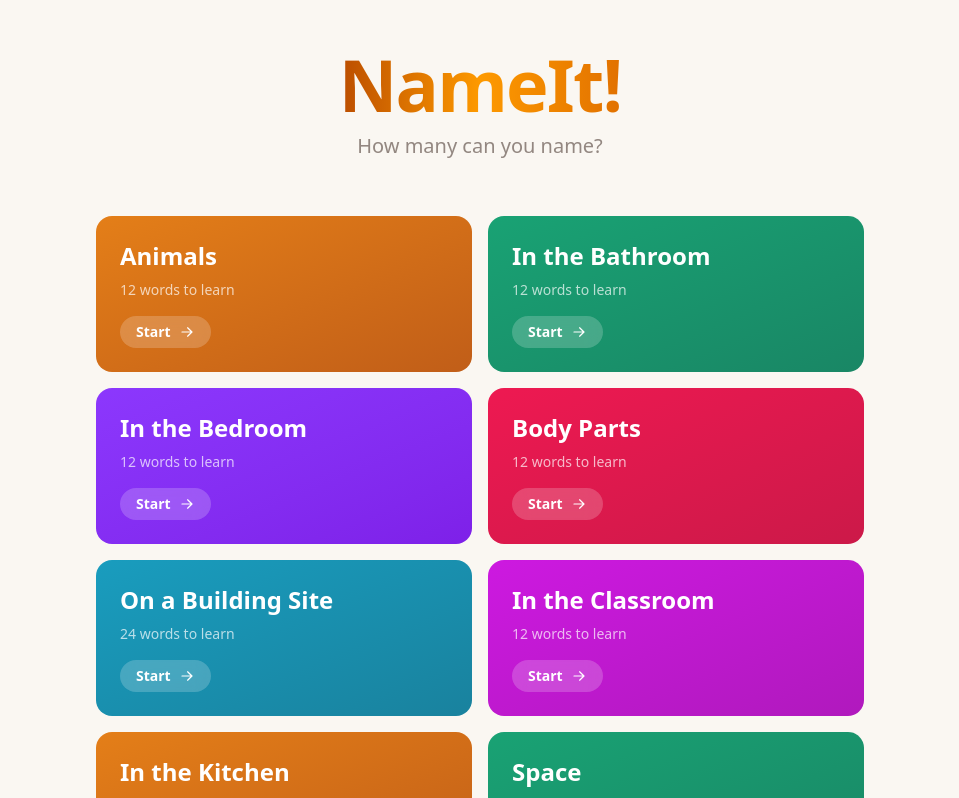
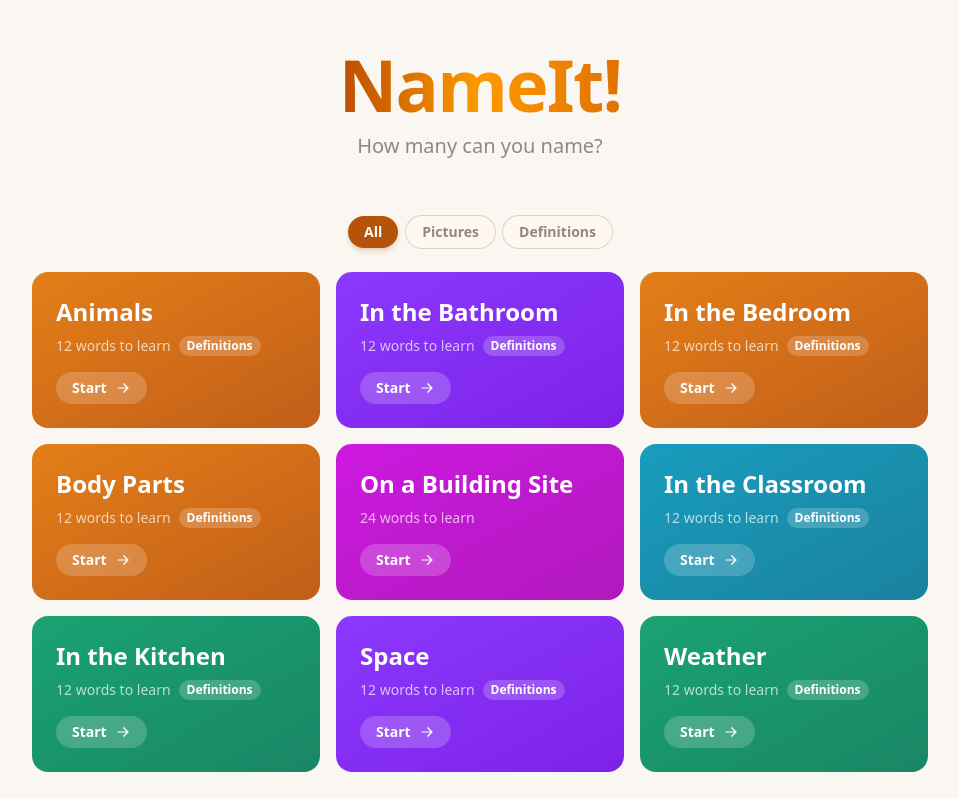
Before and after one commit to edriso/name-it, a React (Vite) app: page / in a window 1280 px wide. Shown: the top 798 px of the page, without its empty margins (160-1119 px from the left). Built offline with nearby package versions, Linux system fonts and the light colour scheme.

Commit message:
feat: add topic filter and stable colors on Home page
Add All/Pictures/Definitions filter tabs with animated transitions.
Assign stable colors per topic using slug hash so colors don't shift
when filtering. Expand grid to 3 columns on larger screens for better
use of space with 9 topics.

```diff
--- a/src/pages/Home.jsx
+++ b/src/pages/Home.jsx
@@ -1,7 +1,9 @@
+import { useState, useMemo } from 'react'
 import { Link } from 'react-router-dom'
-import { motion } from 'framer-motion'
+import { motion, AnimatePresence } from 'framer-motion'
 import { getTopics } from '../topics'
 
+// Stable color per topic — hash slug to pick a color that never changes with filtering
 const CARD_COLORS = [
   'from-amber-600 to-amber-700',
   'from-emerald-600 to-emerald-700',
@@ -9,19 +11,47 @@ const CARD_COLORS = [
   'from-rose-600 to-rose-700',
   'from-cyan-600 to-cyan-700',
   'from-fuchsia-600 to-fuchsia-700',
+  'from-sky-600 to-sky-700',
+  'from-lime-600 to-lime-700',
+  'from-indigo-600 to-indigo-700',
+]
+
+function hashSlug(slug) {
+  let h = 0
+  for (let i = 0; i < slug.length; i++) {
+    h = ((h << 5) - h + slug.charCodeAt(i)) | 0
+  }
+  return Math.abs(h)
+}
+
+// Pre-compute stable color map for all topics
+const allTopics = getTopics()
+const topicColorMap = Object.fromEntries(
+  allTopics.map((t) => [t.slug, CARD_COLORS[hashSlug(t.slug) % CARD_COLORS.length]]),
+)
+
+const FILTERS = [
+  { key: 'all', label: 'All' },
+  { key: 'image', label: 'Pictures' },
+  { key: 'definition', label: 'Definitions' },
 ]
 
 export default function Home() {
-  const topics = getTopics()
+  const [filter, setFilter] = useState('all')
+
+  const topics = useMemo(() => {
+    if (filter === 'all') return allTopics
+    return allTopics.filter((t) => t.type === filter)
+  }, [filter])
 
   return (
     <motion.div
       initial={{ opacity: 0 }}
       animate={{ opacity: 1 }}
       exit={{ opacity: 0 }}
-      className="flex min-h-screen flex-col items-center justify-center px-4 py-8 sm:py-12"
+      className="min-h-screen px-4 py-8 sm:py-12"
     >
-      <div className="mx-auto w-full max-w-3xl">
+      <div className="mx-auto w-full max-w-4xl">
         <div className="mb-10 text-center sm:mb-14">
           <motion.h1
             initial={{ y: -30, opacity: 0 }}
@@ -43,26 +73,58 @@ export default function Home() {
           </motion.p>
         </div>
 
-        <div className="grid grid-cols-1 gap-4 sm:grid-cols-2">
-          {topics.map((topic, i) => (
+        {/* Filter tabs */}
+        <motion.div
+          initial={{ y: -10, opacity: 0 }}
+          animate={{ y: 0, opacity: 1 }}
+          transition={{ delay: 0.25 }}
+          className="mb-6 flex justify-center gap-2"
+        >
+          {FILTERS.map((f) => (
+            <button
+              key={f.key}
+              onClick={() => setFilter(f.key)}
+              className={`cursor-pointer rounded-full px-4 py-1.5 text-sm font-semibold transition-all ${
+                filter === f.key
+                  ? 'bg-primary text-white shadow-md shadow-primary/20'
+                  : 'bg-card text-foreground/50 ring-1 ring-border hover:bg-card-hover hover:text-foreground/70'
+              }`}
+            >
+              {f.label}
+            </button>
+          ))}
+        </motion.div>
+
+        <div className="grid grid-cols-1 gap-4 sm:grid-cols-2 lg:grid-cols-3">
+          <AnimatePresence mode="popLayout">
+            {topics.map((topic) => (
               <motion.div
                 key={topic.slug}
-              initial={{ y: 40, opacity: 0 }}
-              animate={{ y: 0, opacity: 1 }}
-              transition={{ delay: 0.15 + Math.min(i, 8) * 0.08 }}
+                layout
+                initial={{ scale: 0.9, opacity: 0 }}
+                animate={{ scale: 1, opacity: 1 }}
+                exit={{ scale: 0.9, opacity: 0 }}
+                transition={{ duration: 0.2 }}
               >
                 <Link
                   to={`/topics/${topic.slug}`}
-                className="group relative block overflow-hidden rounded-2xl p-5 sm:p-6 transition-all duration-300 hover:scale-[1.03] hover:shadow-xl"
+                  className="group relative block overflow-hidden rounded-2xl p-5 transition-all duration-300 hover:scale-[1.03] hover:shadow-xl sm:p-6"
                 >
                   <div
-                  className={`absolute inset-0 bg-gradient-to-br ${CARD_COLORS[i % CARD_COLORS.length]} opacity-90 transition-opacity group-hover:opacity-100`}
+                    className={`absolute inset-0 bg-gradient-to-br ${topicColorMap[topic.slug]} opacity-90 transition-opacity group-hover:opacity-100`}
                   />
                   <div className="relative z-10">
                     <h2 className="text-xl font-extrabold text-white sm:text-2xl">{topic.name}</h2>
-                  <p className="mt-2 text-sm font-medium text-white/70">
+                    <div className="mt-2 flex items-center gap-2">
+                      <p className="text-sm font-medium text-white/70">
                         {topic.words.length} words to learn
                       </p>
+                      {topic.type === 'definition' && (
+                        <span className="rounded-full bg-white/20 px-2 py-0.5 text-xs font-semibold text-white backdrop-blur-sm">
+                          Definitions
+                        </span>
+                      )}
+                    </div>
                     <div className="mt-4 inline-flex items-center gap-2 rounded-full bg-white/20 px-4 py-1.5 text-sm font-bold text-white backdrop-blur-sm">
                       Start
                       <svg
@@ -82,18 +144,18 @@ export default function Home() {
                 </Link>
               </motion.div>
             ))}
+          </AnimatePresence>
         </div>
 
         {topics.length === 0 && (
-          <div className="mt-20 text-center text-foreground/40">
-            <p className="text-2xl">No topics yet!</p>
-            <p className="mt-2">
-              Add a topic file to{' '}
-              <code className="rounded bg-muted px-2 py-1 text-sm text-primary">
-                src/assets/topics/
-              </code>
-            </p>
-          </div>
+          <motion.div
+            initial={{ opacity: 0 }}
+            animate={{ opacity: 1 }}
+            className="mt-20 text-center text-foreground/40"
+          >
+            <p className="text-2xl">No topics found</p>
+            <p className="mt-2">Try a different filter</p>
+          </motion.div>
         )}
       </div>
     </motion.div>
```
Lines whose indentation alone changed are shown as unchanged.
